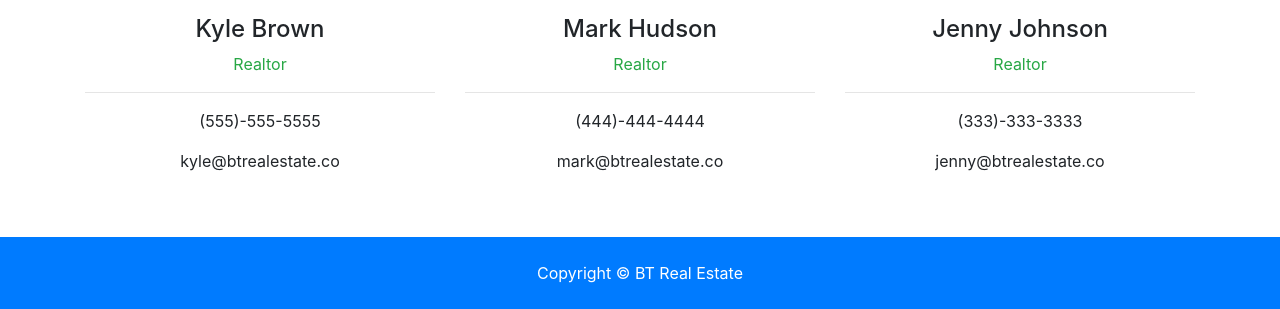
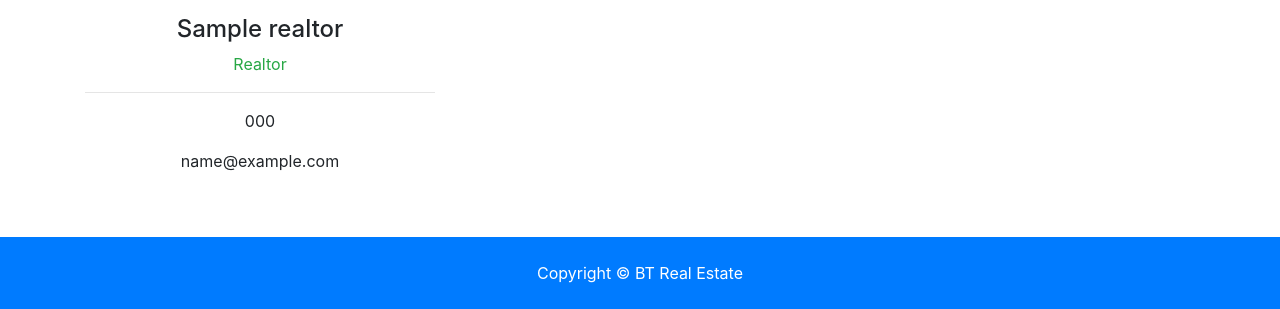
Before and after one commit to bjabichuela/japm_project, a Django app: page /about in a window 1280 px wide. Shown: the part 1836-2145 px from the top of the page. Run offline with Django 3.2, Linux system fonts and the light colour scheme; tables that the repository leaves empty hold one stand-in row (values such as "Sample post"); grey boxes marked "Sample" are stand-in pictures; some libraries are stand-ins or nearby versions.

Commit message:
Created loop for realtors info

```diff
--- a/templates/pages/about.html
+++ b/templates/pages/about.html
@@ -46,21 +46,25 @@
         </p>
       </div>
       <div class="col-md-4">
+        {% if mvp_realtors %}
+          {% for realtor in mvp_realtors %}
           <div class="card">
             <img
               class="card-img-top"
-            src="assets/img/realtors/kyle.jpg"
+              src="{{ realtor.photo.url }}"
               alt="Seller of the month"
             />
             <div class="card-body">
               <h5 class="card-title">Seller Of The Month</h5>
-            <h6 class="text-secondary">Kyle Brown</h6>
+              <h6 class="text-secondary">{{ realtor.name }}</h6>
               <p class="card-text">
                 Lorem ipsum dolor sit amet consectetur adipisicing elit. Omnis
                 nesciunt amet, illo itaque similique repellat. content.
               </p>
             </div>
           </div>
+          {% endfor %}
+        {% endif %}
       </div>
     </div>
   </div>
@@ -84,46 +88,28 @@
   <div class="container">
     <h2 class="text-center">Our Team</h2>
     <div class="row text-center">
+      {% if realtors %}
+        {% for realtor in realtors %}
         <div class="col-md-4">
           <img
-          src="assets/img/realtors/kyle.jpg"
+            src="{{ realtor.photo.url }}"
             alt=""
             class="rounded-circle mb-3"
           />
-        <h4>Kyle Brown</h4>
+          <h4>{{ realtor.name }}</h4>
           <p class="text-success">
             <i class="fas fa-award text-success mb-3"></i> Realtor
           </p>
           <hr />
-        <p><i class="fas fa-phone"></i> (555)-555-5555</p>
-        <p><i class="fas fa-envelope-open"></i> kyle@btrealestate.co</p>
+          <p><i class="fas fa-phone"></i> {{ realtor.phone }}</p>
+          <p><i class="fas fa-envelope-open"></i> {{ realtor.email }}</p>
         </div>
-
-      <div class="col-md-4">
-        <img
-          src="assets/img/realtors/mark.jpg"
-          alt=""
-          class="rounded-circle mb-3"
-        />
-        <h4>Mark Hudson</h4>
-        <p class="text-success">Realtor</p>
-        <hr />
-        <p><i class="fas fa-phone"></i> (444)-444-4444</p>
-        <p><i class="fas fa-envelope-open"></i> mark@btrealestate.co</p>
+        {% endfor %}
+      {% else %}
+        <div class="col-md-12">
+          <p>No Realtors Available</p>
         </div>
-
-      <div class="col-md-4">
-        <img
-          src="assets/img/realtors/jenny.jpg"
-          alt=""
-          class="rounded-circle mb-3"
-        />
-        <h4>Jenny Johnson</h4>
-        <p class="text-success">Realtor</p>
-        <hr />
-        <p><i class="fas fa-phone"></i> (333)-333-3333</p>
-        <p><i class="fas fa-envelope-open"></i> jenny@btrealestate.co</p>
-      </div>
+      {% endif %}
     </div>
   </div>
 </section>
```
Lines whose indentation alone changed are shown as unchanged.
